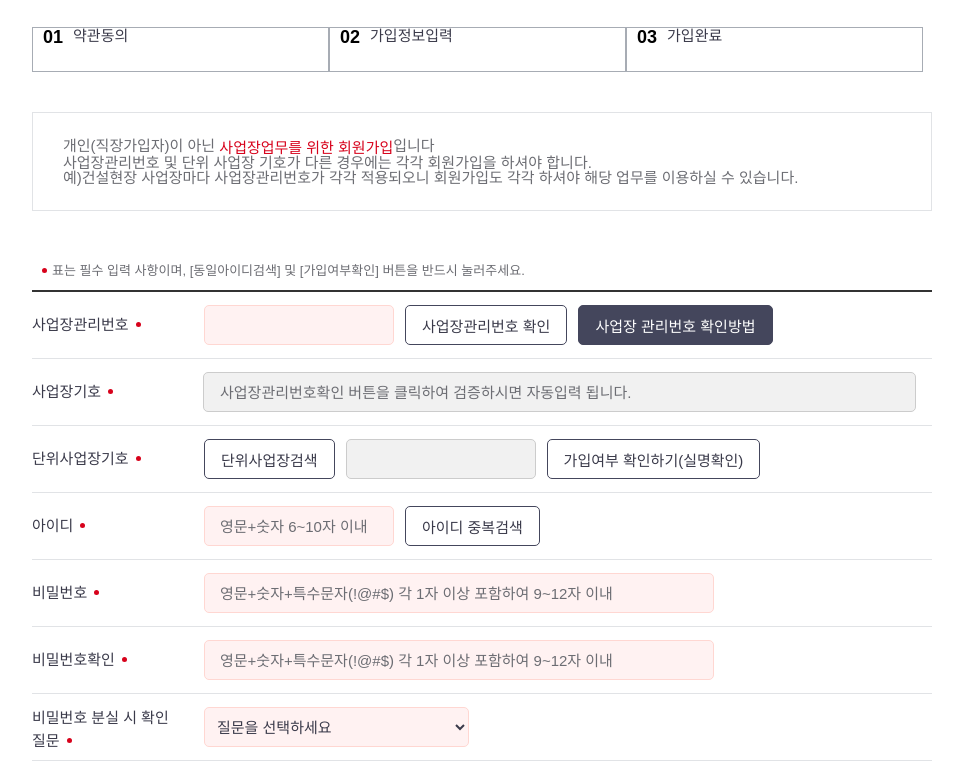
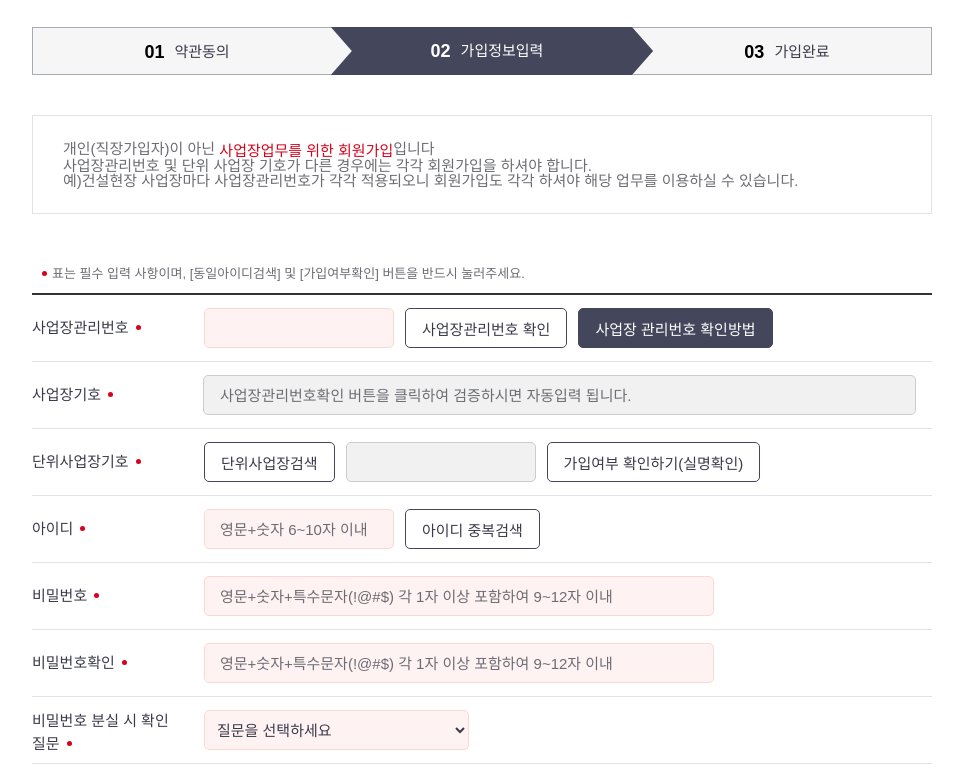
Before and after one commit to gentleflo/react_-, a React app: page / in a window 1280 px wide. Shown: the part 80-851 px from the top of the page, without its empty margins (158-1121 px from the left). Built offline with nearby package versions, Linux system fonts and the light colour scheme; a web font is replaced by a local one.

Commit message:
[이나은]  - 페이지 상단 현재 페이지 서비스 알림 바 스타일 지정

```diff
--- a/public/css/style.css
+++ b/public/css/style.css
@@ -13,10 +13,18 @@
 /* 현재 페이지 상태 보여주는 bar --------------------------------------------------------------------------------- */
 #root #signup-form #info-bar-box {width:100%; padding:0 0 40px 0;}
 #root #signup-form #info-bar-box ul {display:flex;}
-#root #signup-form #info-bar-box ul li {display:flex; width:297px; height:45px; border:1px solid #a7acb4; text-align:center;}
-#root #signup-form #info-bar-box ul .current-service::before {background:url(../../img/arrow-progress-on-2.png) no-repeat;}
+#root #signup-form #info-bar-box ul li {display:flex; width:33.333%; height:48px; line-height:48px; border:1px solid #a7acb4; text-align:center; justify-content:center; background:#f6f6f6;}
 #root #signup-form #info-bar-box ul li strong {font-size:18px; margin:0 10px;}
 #root #signup-form #info-bar-box ul li span {display:block; color:#3a3a4a; font-size:15px; font-weight:400;}
+#root #signup-form #info-bar-box ul li.curr {position:relative; float:left; line-height:48px; border:0; background:#44465c;}
+#root #signup-form #info-bar-box ul li.curr::before {content:''; position:absolute; top:0; left:-2px; width:22px; height:48px; border:0; background:url(../img/arrow-progress-on-2.png) no-repeat 50% 50%;}
+#root #signup-form #info-bar-box ul li.curr::after {content:''; position:absolute; top:0; right:-21px; width:22px; height:48px; border:0; background:url(../img/arrow-progress-on.png) no-repeat 50% 50%;}
+#root #signup-form #info-bar-box ul li.curr strong {color:#fff;}
+#root #signup-form #info-bar-box ul li.curr span {color:#fff;}
+
+
+
+#root #signup-form #info-bar-box ul li span.current-service-right::after {z-index:1; content:''; display:block; position:absolute; top:0; width:22px; height:45px; background:url(../img/arrow-progress-on.png) no-repeat 50% 50%;}
 
 
 /* 회원가입에 대한 설명이 있는 박스 -------------------------------------------------------------------------------- */
--- a/src/components/MemberComponent.js
+++ b/src/components/MemberComponent.js
@@ -351,7 +351,10 @@ class MemberComponent extends Component {
                 <div id='info-bar-box'>
                     <ul>
                         <li><strong>01</strong><span>약관동의</span></li>
-                        <li className='current-service'><strong>02</strong><span>가입정보입력</span></li>
+                        <li className='curr'>
+                            <strong>02</strong>
+                            <span>가입정보입력</span>
+                        </li>
                         <li><strong>03</strong><span>가입완료</span></li>
                     </ul>
                 </div>
```
